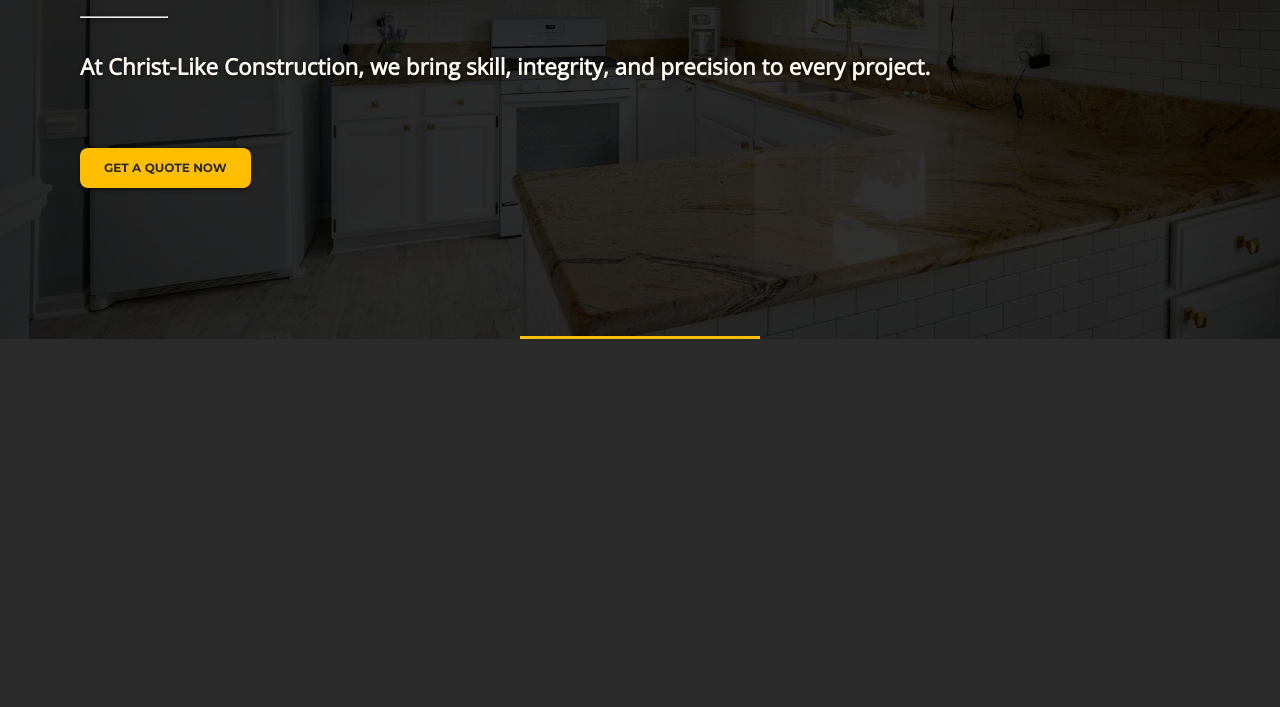
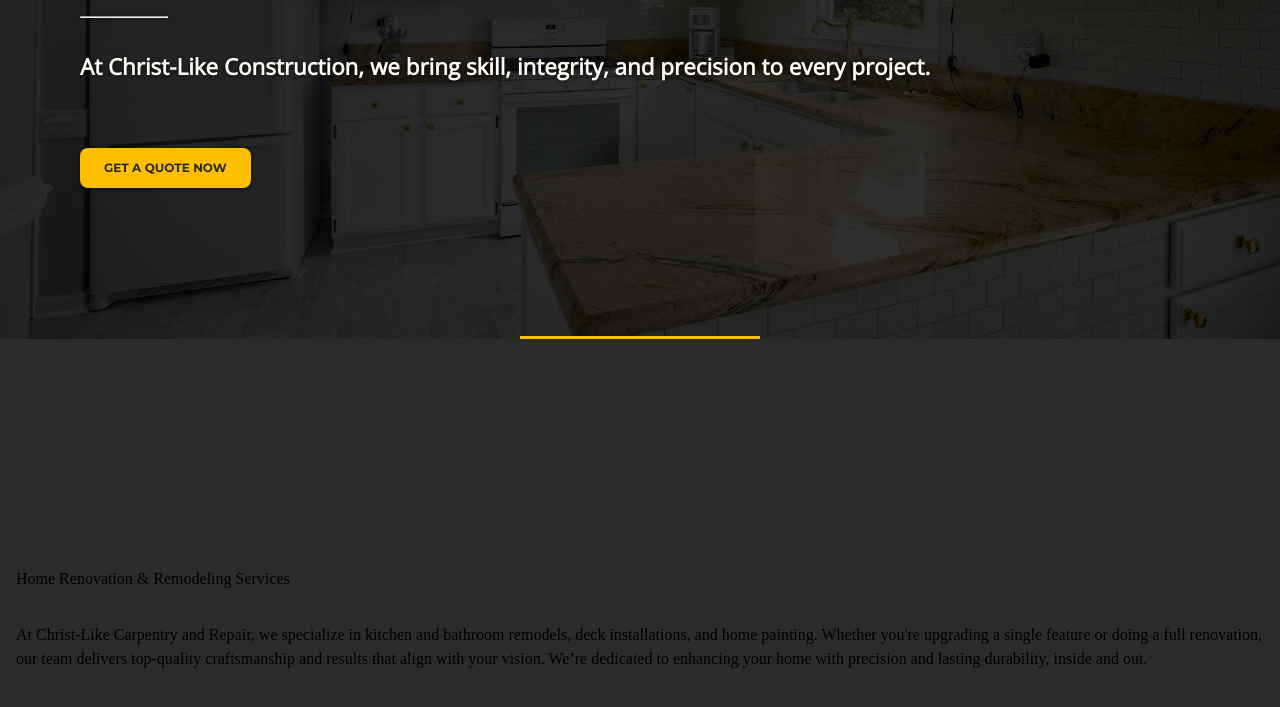
Before and after one commit to krs00/CLCv2, a plain HTML site: page index.html in a window 1280 px wide. Shown: the part 400-1107 px from the top of the page. Drawn offline with nearby package versions, Linux system fonts and the light colour scheme.

Commit message:
add section2 content

```diff
--- a/index.html
+++ b/index.html
@@ -3,6 +3,7 @@
   <head>
     <meta charset="UTF-8" />
     <meta name="viewport" content="width=device-width, initial-scale=1.0" />
+
     <!-- FAVICON -->
     <link rel="icon" href="Logo8.svg" type="image/svg+xml" />
     <link rel="alternate icon" href="favicon.png" type="image/png" />
@@ -30,7 +31,7 @@
 
         <!-- NAVBAR LOGO -->
         <a href="/" class="navbar-logo user-select-none" aria-label="Home">
-          <img src="Logo7.svg" alt="Christ-Like Logo" />
+          <img src="Logo7.svg" alt="Christ-Like Logo" class="" />
         </a>
 
         <!-- Menu toggle (hamburger) for mobile view -->
@@ -142,7 +143,18 @@
     </div>
 
     <section id="section2">
-      <div class="section2-container"></div>
+      <div class="section2-container">
+
+        <p>Home Renovation & Remodeling Services</p>
+        <p>
+          At Christ-Like Carpentry and Repair, we specialize in kitchen and
+          bathroom remodels, deck installations, and home painting. Whether
+          you're upgrading a single feature or doing a full renovation, our team
+          delivers top-quality craftsmanship and results that align with your
+          vision. We’re dedicated to enhancing your home with precision and
+          lasting durability, inside and out.
+        </p>
+      </div>
     </section>
   </body>
 </html>
```
